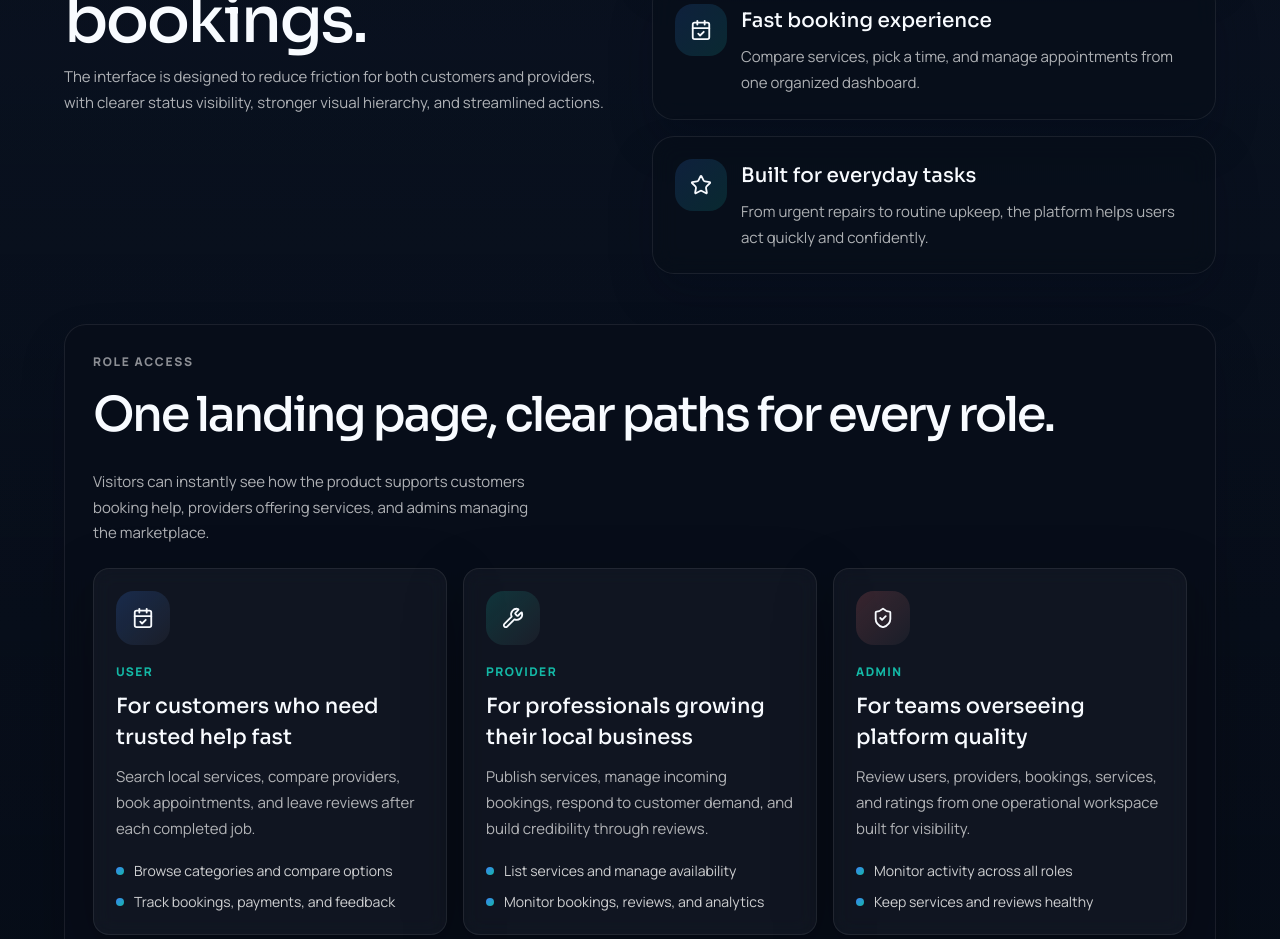
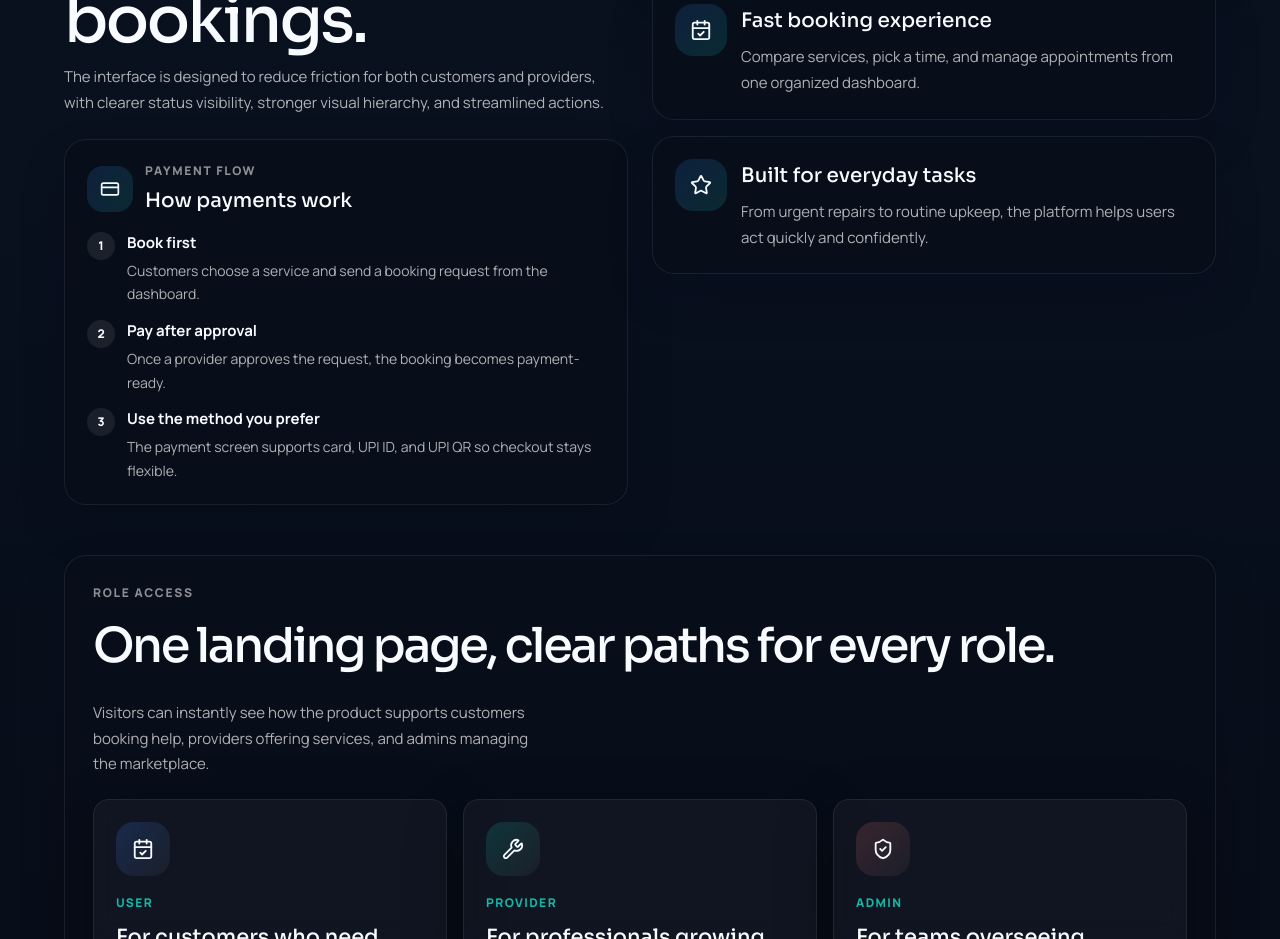
Before and after one commit to thilakch95-gif/Service-Hub-A-Local-Service-Booking-Platform, a React (Vite) app in the folder frontend/: page / in a window 1280 px wide. Shown: the part 1260-2199 px from the top of the page. Built offline with nearby package versions, Linux system fonts and the light colour scheme; no server answers.

Commit message:
landing page improved

```diff
--- a/frontend/src/pages/LandingPage.jsx
+++ b/frontend/src/pages/LandingPage.jsx
@@ -3,6 +3,7 @@ import {
   ArrowRight,
   Car,
   CalendarCheck,
+  CreditCard,
   Droplet,
   ShieldCheck,
   Sparkles,
@@ -83,6 +84,21 @@ const roles = [
     icon: ShieldCheck,
     accent: "rgba(248,113,113,0.18)",
     points: ["Monitor activity across all roles", "Keep services and reviews healthy"],
+  },
+];
+
+const paymentFlow = [
+  {
+    title: "Book first",
+    description: "Customers choose a service and send a booking request from the dashboard.",
+  },
+  {
+    title: "Pay after approval",
+    description: "Once a provider approves the request, the booking becomes payment-ready.",
+  },
+  {
+    title: "Use the method you prefer",
+    description: "The payment screen supports card, UPI ID, and UPI QR so checkout stays flexible.",
   },
 ];
 
@@ -329,6 +345,91 @@ const LandingPage = () => {
               The interface is designed to reduce friction for both customers and providers,
               with clearer status visibility, stronger visual hierarchy, and streamlined actions.
             </p>
+
+            <div
+              className="panel"
+              style={{
+                marginTop: "24px",
+                padding: "22px",
+                color: "#f8fbff",
+                background: "rgba(8, 14, 26, 0.72)",
+                borderColor: "rgba(255,255,255,0.08)",
+              }}
+            >
+              <div style={{ display: "flex", alignItems: "center", gap: "12px", marginBottom: "16px" }}>
+                <div
+                  style={{
+                    width: "46px",
+                    height: "46px",
+                    borderRadius: "16px",
+                    display: "grid",
+                    placeItems: "center",
+                    background:
+                      "linear-gradient(135deg, rgba(59,130,246,0.16), rgba(20,184,166,0.16))",
+                  }}
+                >
+                  <CreditCard size={20} />
+                </div>
+                <div>
+                  <p className="page-kicker" style={{ margin: 0, color: "rgba(255,255,255,0.54)" }}>
+                    Payment Flow
+                  </p>
+                  <h3
+                    style={{
+                      margin: "6px 0 0",
+                      fontSize: "20px",
+                      fontFamily: "var(--font-display)",
+                      color: "#f8fbff",
+                    }}
+                  >
+                    How payments work
+                  </h3>
+                </div>
+              </div>
+
+              <div style={{ display: "grid", gap: "14px" }}>
+                {paymentFlow.map((item, index) => (
+                  <div
+                    key={item.title}
+                    style={{
+                      display: "grid",
+                      gridTemplateColumns: "auto 1fr",
+                      gap: "12px",
+                      alignItems: "start",
+                    }}
+                  >
+                    <div
+                      style={{
+                        width: "28px",
+                        height: "28px",
+                        borderRadius: "999px",
+                        display: "grid",
+                        placeItems: "center",
+                        background: "rgba(255,255,255,0.08)",
+                        color: "#f8fbff",
+                        fontSize: "12px",
+                        fontWeight: 800,
+                      }}
+                    >
+                      {index + 1}
+                    </div>
+                    <div>
+                      <p style={{ margin: 0, fontSize: "15px", fontWeight: 700 }}>{item.title}</p>
+                      <p
+                        style={{
+                          margin: "4px 0 0",
+                          color: "rgba(255,255,255,0.68)",
+                          lineHeight: 1.7,
+                          fontSize: "14px",
+                        }}
+                      >
+                        {item.description}
+                      </p>
+                    </div>
+                  </div>
+                ))}
+              </div>
+            </div>
           </div>
 
           <div style={{ display: "grid", gap: "16px" }}>
```
Also changed, not shown: 2 other files (tests, documents, lock files or other folders).
